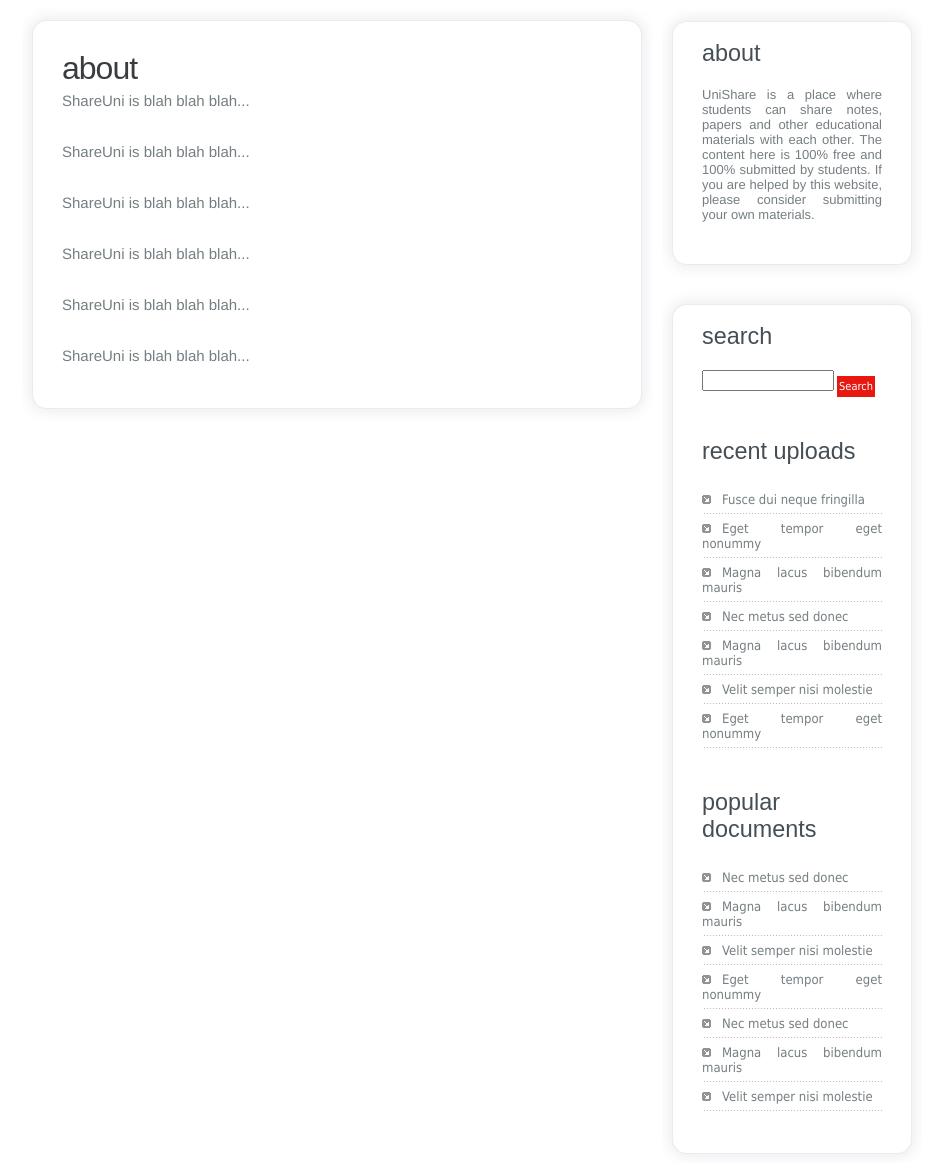
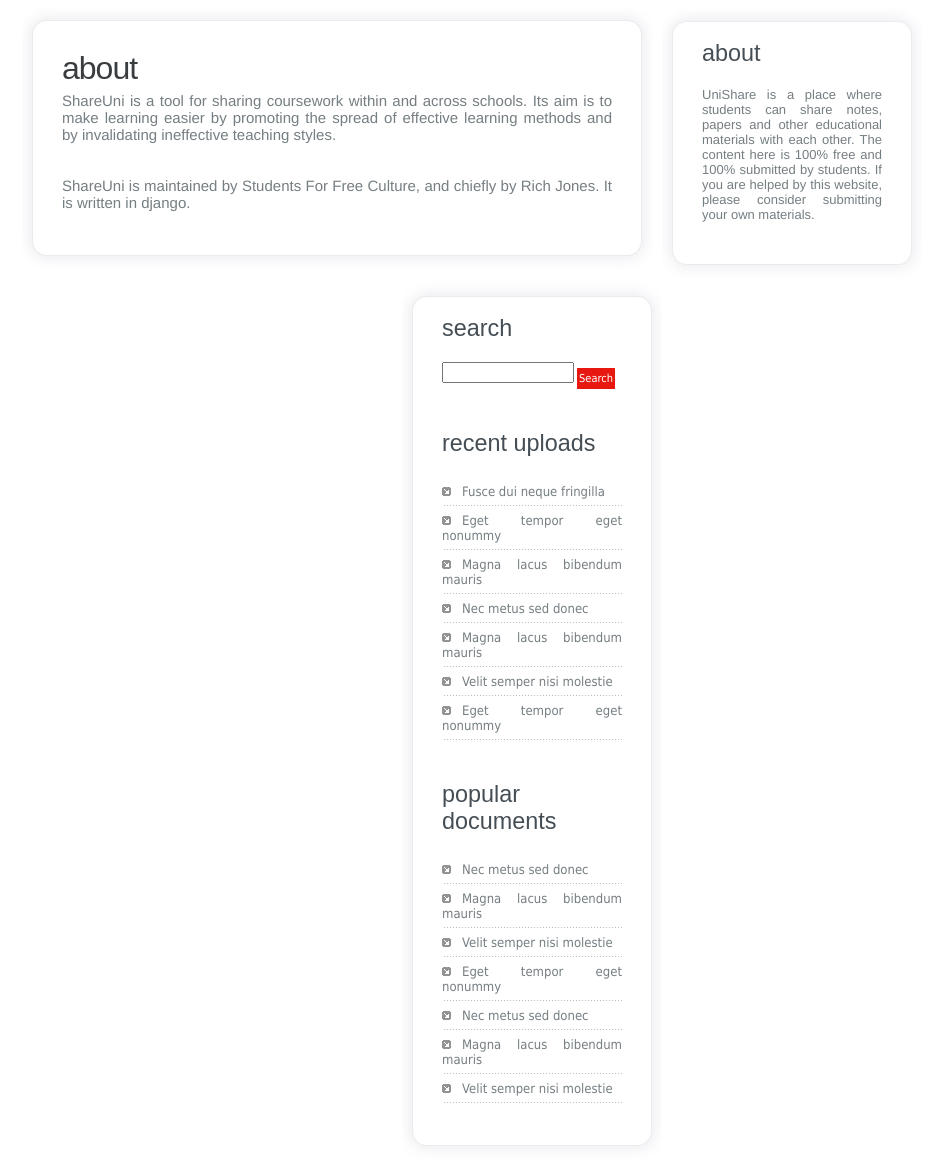
Before and after one commit to Miserlou/UniShare, a Django app: template templates/about.html in a window 1280 px wide. Shown: the part 140-1303 px from the top of the page, without its empty margins (168-1111 px from the left). Run offline with Django 3.2, Linux system fonts and the light colour scheme; the template is opened without the code that fills it, so the values that code supplies are empty.

Commit message:
Added real text to about page

```diff
--- a/templates/about.html
+++ b/templates/about.html
@@ -4,12 +4,18 @@
 					<div class="post-bgtop">
 						<div class="post-bgbtm">
 							<h2 class="title"><a href="#">About</a></h2>
-                            ShareUni is blah blah blah...<br /><br /></br />
-                            ShareUni is blah blah blah...<br /><br /></br />
-                            ShareUni is blah blah blah...<br /><br /></br />
-                            ShareUni is blah blah blah...<br /><br /></br />
-                            ShareUni is blah blah blah...<br /><br /></br />
-                            ShareUni is blah blah blah...<br /><br /></br />
+                            ShareUni is a tool for sharing coursework within and
+							across schools.  Its aim is to make learning easier
+							by promoting the spread of effective learning
+							methods and by invalidating ineffective teaching
+							styles.
+
+							<br />
+							<br />
+							<br />
+							ShareUni is maintained by Students For Free Culture,
+							and chiefly by Rich Jones.  It is written in django.
+							<br /><br /></br />
 							</div>
 						</div>
 					</div>
```
